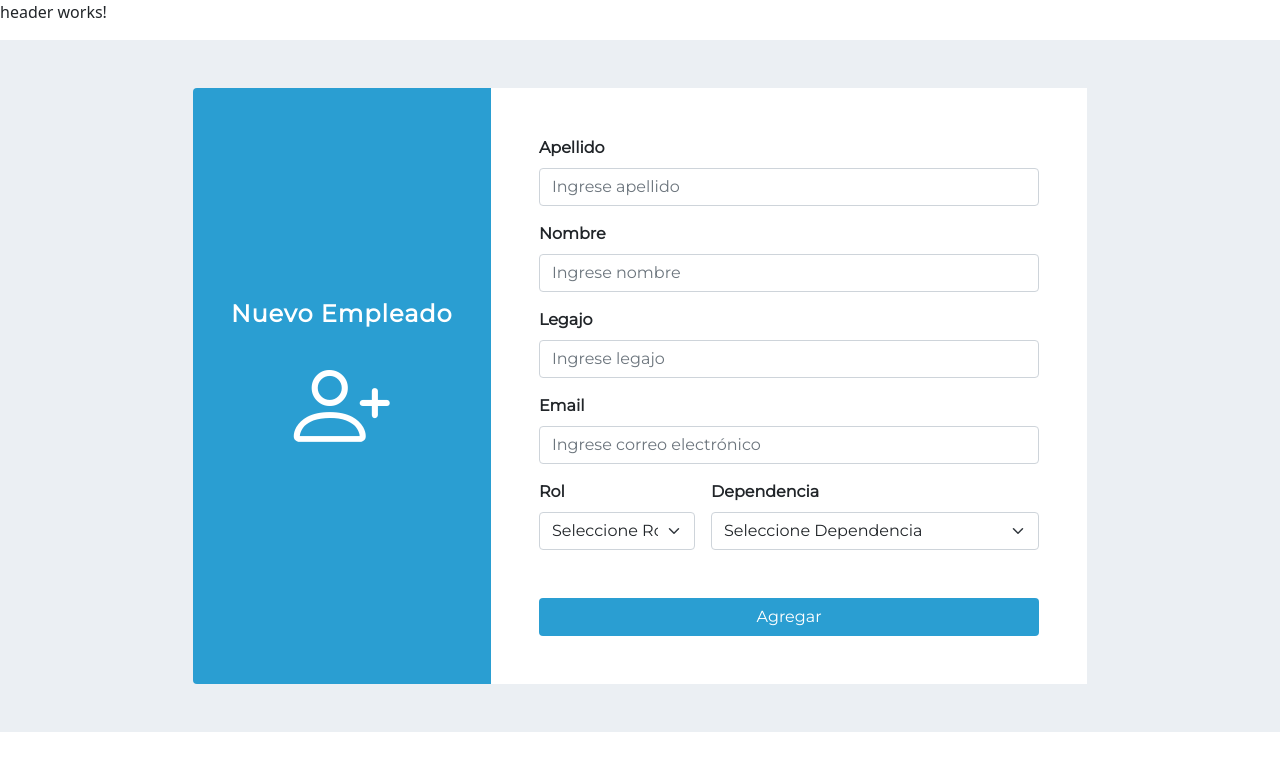
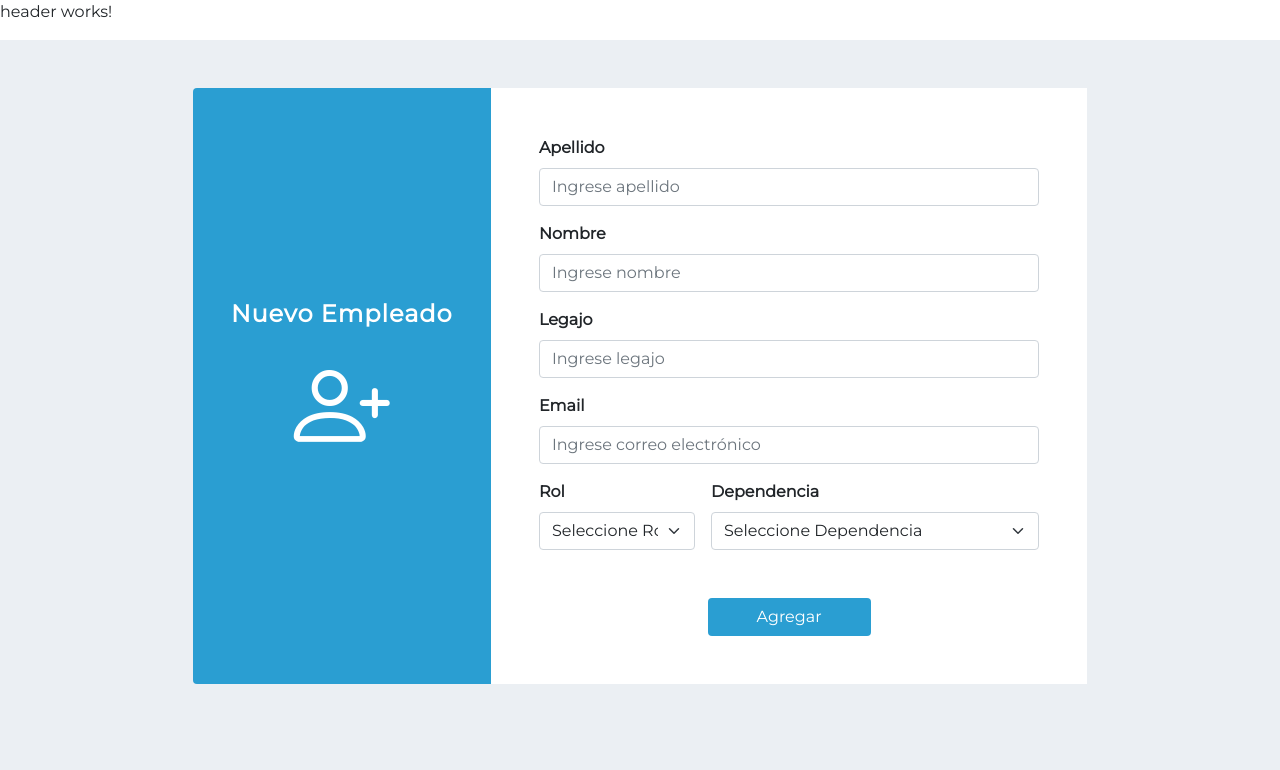
Before and after one commit to FlorNV/tp-final-frontend-g9, an Angular app: page /empleado in a window 1280 px wide. Shown: the top 770 px of the page. Built offline with nearby package versions, Linux system fonts and the light colour scheme; what @techiediaries/ngx-qrcode, angular-calendar, ng2-charts would draw is missing.

Commit message:
Realizo cambios en hojas de estilo

```diff
--- a/src/app/app.component.css
+++ b/src/app/app.component.css
@@ -0,0 +1,4 @@
+.bg-claro {
+    background-color: #ebeff3;
+    height: 100vh;
+}
--- a/src/app/app.component.html
+++ b/src/app/app.component.html
@@ -1,3 +1,4 @@
 <app-header></app-header>
-
-<router-outlet></router-outlet>
+<div class="bg-claro">
+    <router-outlet></router-outlet>
+</div>
--- a/src/app/components/empleado/empleado.component.css
+++ b/src/app/components/empleado/empleado.component.css
@@ -1,9 +1,3 @@
-@import url('https://fonts.googleapis.com/css2?family=Montserrat&display=swap');
-
-* {
-    font-family: 'Montserrat', sans-serif;
-}
-
 .bg-celeste {
     background-color: #2a9ed2;
 }
@@ -16,26 +10,16 @@
     background-color: #e55767;
 }
 
-.redondeado {
-    border-radius: 0.5rem;
-}
-
-.redondeado-end {
-    border-bottom-right-radius: 0.5rem;
-    border-top-right-radius: 0.5rem;
-}
-
 .btn-celeste {
     background-color: #2a9ed2;
     color: #fff;
-    width: 100%;
 }
 
 .btn-celeste:hover {
     background-color: rgba(42, 158, 210, 0.8);
 }
 
-h2 {
+h2.titulo {
     font-size: 1.5rem;
     font-weight: bold;
     letter-spacing: 1px;
--- a/src/app/components/empleado/empleado.component.html
+++ b/src/app/components/empleado/empleado.component.html
@@ -1,9 +1,9 @@
-<div class="container-fluid bg-claro">
+<div class="container-fluid">
     <div class="row mx-5 justify-content-center">
         <div class="col-12 col-lg-10 p-5">
             <div class="row align-items-center rounded bg-celeste">
                 <div class="col-md-4 text-center text-white pt-2">
-                    <h2>Nuevo Empleado</h2>
+                    <h2 class="titulo">Nuevo Empleado</h2>
                     <i class="bi bi-person-plus d-none d-md-block"></i>
                 </div>
                 <div class="col-md-8 p-5 bg-white">
@@ -42,7 +42,7 @@
                             </select>
                         </div>
                         <div class="col-12 text-center mt-5">
-                            <button class="btn btn-celeste">Agregar</button>
+                            <button class="btn btn-celeste px-5">Agregar</button>
                         </div>
                     </form>
                 </div>
--- a/src/styles.css
+++ b/src/styles.css
@@ -1 +1,5 @@
 /* You can add global styles to this file, and also import other style files */
+@import url('https://fonts.googleapis.com/css2?family=Montserrat&display=swap');
+* {
+    font-family: 'Montserrat', sans-serif;
+}
```
